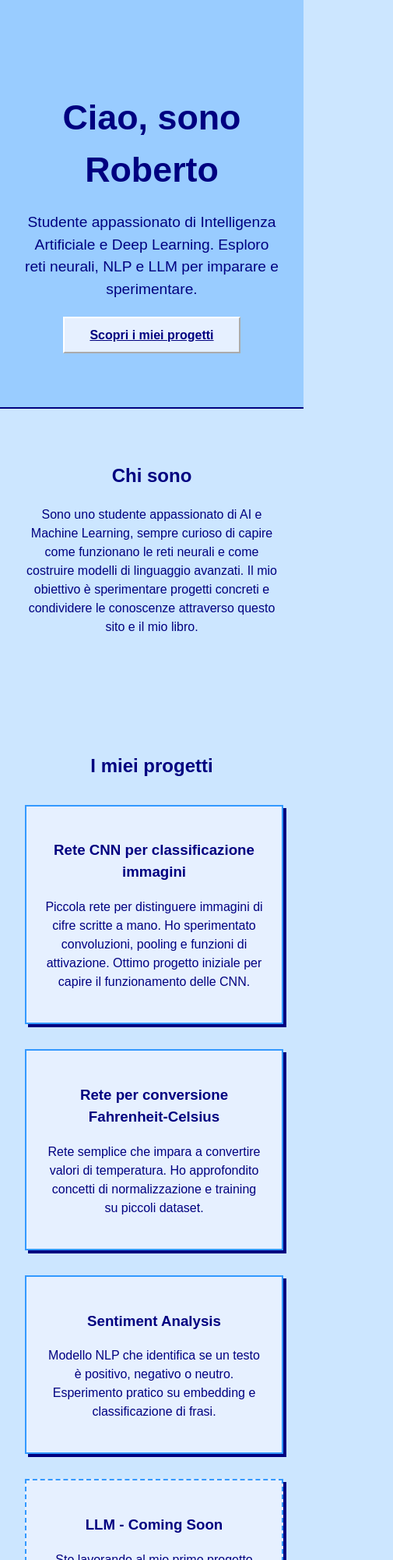
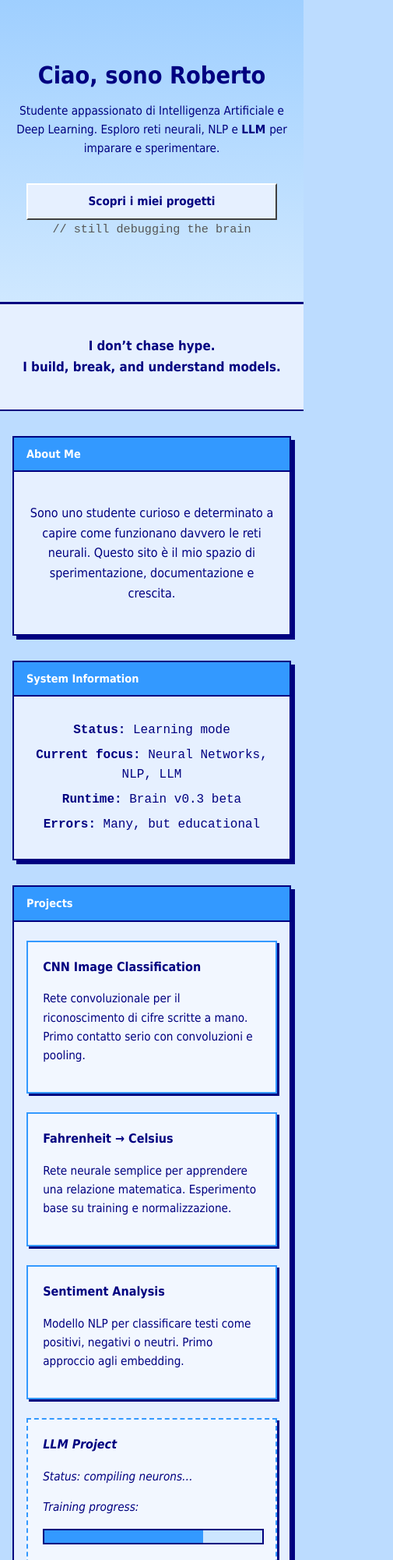
Before and after one commit to robworkhubb/website, a plain HTML site: page index.html in a window 390 px wide. Shown: the top 2000 px of the page at 78% size, 505 px wide, since content can reach past the window. Drawn offline with Linux system fonts and the light colour scheme.

Commit message:
Refactor homepage layout and styles; enhance hero section with tooltip and code comment

```diff
--- a/index.html
+++ b/index.html
@@ -7,70 +7,148 @@
     <link rel="stylesheet" href="style.css">
 </head>
 <body>
-    <!-- Homepage -->
-    <section id="home" class="hero">
-        <div class="hero-content">
+
+    <!-- HERO -->
+    <section class="hero">
         <h1>Ciao, sono Roberto</h1>
-            <p>Studente appassionato di Intelligenza Artificiale e Deep Learning. Esploro reti neurali, NLP e LLM per imparare e sperimentare.</p>
+        <p>
+            Studente appassionato di Intelligenza Artificiale e Deep Learning.
+            Esploro reti neurali, NLP e <span class="tooltip">LLM
+                <span class="tooltip-text">
+                    Large Language Model. Still trying to tame it.
+                </span>
+            </span>
+            per imparare e sperimentare.
+        </p>
+
         <a href="#projects" class="fancy-btn">Scopri i miei progetti</a>
+
+        <p class="code-comment">// still debugging the brain</p>
+    </section>
+
+    <!-- MANIFESTO -->
+    <section class="manifesto">
+        <p>
+            I don’t chase hype.<br>
+            I build, break, and understand models.
+        </p>
+    </section>
+
+    <!-- ABOUT -->
+    <section class="window">
+        <div class="window-header">About Me</div>
+        <div class="window-body">
+            <p>
+                Sono uno studente curioso e determinato a capire come funzionano davvero
+                le reti neurali. Questo sito è il mio spazio di sperimentazione,
+                documentazione e crescita.
+            </p>
         </div>
     </section>
 
-    <!-- About Section -->
-    <section id="about">
-        <h2>Chi sono</h2>
-        <p>Sono uno studente appassionato di AI e Machine Learning, sempre curioso di capire come funzionano le reti neurali e come costruire modelli di linguaggio avanzati. Il mio obiettivo è sperimentare progetti concreti e condividere le conoscenze attraverso questo sito e il mio libro.</p>
+    <!-- SYSTEM INFO -->
+    <section class="window">
+        <div class="window-header">System Information</div>
+        <div class="window-body system-info">
+            <p><strong>Status:</strong> Learning mode</p>
+            <p><strong>Current focus:</strong> Neural Networks, NLP, LLM</p>
+            <p><strong>Runtime:</strong> Brain v0.3 beta</p>
+            <p><strong>Errors:</strong> Many, but educational</p>
+        </div>
     </section>
 
-    <!-- Sezione Progetti -->
-    <section id="projects">
-        <h2>I miei progetti</h2>
+    <!-- PROJECTS -->
+    <section id="projects" class="window">
+        <div class="window-header">Projects</div>
+        <div class="window-body">
             <div class="projects-container">
+
                 <div class="project-card">
-                <h3>Rete CNN per classificazione immagini</h3>
-                <p>Piccola rete per distinguere immagini di cifre scritte a mano. Ho sperimentato convoluzioni, pooling e funzioni di attivazione. Ottimo progetto iniziale per capire il funzionamento delle CNN.</p>
+                    <h3>CNN Image Classification</h3>
+                    <p>
+                        Rete convoluzionale per il riconoscimento di cifre scritte a mano.
+                        Primo contatto serio con convoluzioni e pooling.
+                    </p>
                 </div>
+
                 <div class="project-card">
-                <h3>Rete per conversione Fahrenheit-Celsius</h3>
-                <p>Rete semplice che impara a convertire valori di temperatura. Ho approfondito concetti di normalizzazione e training su piccoli dataset.</p>
+                    <h3>Fahrenheit → Celsius</h3>
+                    <p>
+                        Rete neurale semplice per apprendere una relazione matematica.
+                        Esperimento base su training e normalizzazione.
+                    </p>
                 </div>
+
                 <div class="project-card">
                     <h3>Sentiment Analysis</h3>
-                <p>Modello NLP che identifica se un testo è positivo, negativo o neutro. Esperimento pratico su embedding e classificazione di frasi.</p>
+                    <p>
+                        Modello NLP per classificare testi come positivi, negativi o neutri.
+                        Primo approccio agli embedding.
+                    </p>
                 </div>
+
                 <div class="project-card coming-soon">
-                <h3>LLM - Coming Soon</h3>
-                <p>Sto lavorando al mio primo progetto LLM personale. Resta aggiornato per vedere il progresso!</p>
+                    <h3>LLM Project</h3>
+                    <p>Status: compiling neurons…</p>
+                    <p>Training progress:</p>
+
+                    <div class="progress-bar">
+                        <div class="progress"></div>
+                    </div>
+
+                    <p class="eta">ETA: unknown, learning in progress</p>
+                </div>
+
             </div>
         </div>
     </section>
 
-    <!-- Sezione Libro -->
-    <section id="book">
-        <h2>Il mio libro</h2>
-        <div class="book-card">
-            <img src="cover.svg" alt="Copertina libro">
-            <p>Un viaggio pratico nel mondo dell’Intelligenza Artificiale: dalle prime reti neurali ai progetti più complessi, con esempi reali e spiegazioni semplici per chi vuole imparare e sperimentare nel deep learning.
-            <br>PS: Non è un libro finito e tantomeno un libro approfondito, sono solo appunti.</p>
-            <a href="From Neurons to LLM.pdf" download class="fancy-btn">Scaricalo in PDF</a>
+    <!-- CHANGELOG -->
+    <section class="window">
+        <div class="window-header">Changelog</div>
+        <div class="window-body changelog">
+            <ul>
+                <li><strong>v0.1</strong> First neural network experiments</li>
+                <li><strong>v0.2</strong> CNN for image classification</li>
+                <li><strong>v0.3</strong> Sentiment Analysis added</li>
+                <li><strong>v0.4</strong> Book draft published</li>
+                <li><strong>v0.5</strong> LLM project in progress</li>
+            </ul>
         </div>
     </section>
 
-    <!-- Footer -->
+    <!-- BOOK -->
+    <section class="window">
+        <div class="window-header">From Neurons to LLM</div>
+        <div class="window-body book-card">
+            <img src="cover.svg" alt="Copertina libro">
+            <p>
+                Un viaggio pratico nel mondo dell’Intelligenza Artificiale:
+                dalle prime reti neurali ai modelli di linguaggio.
+                <br><br>
+                Nota: non è un libro completo, ma una raccolta di appunti,
+                esperimenti e riflessioni.
+            </p>
+
+            <a href="From Neurons to LLM.pdf" download class="fancy-btn">
+                Scaricalo in PDF
+            </a>
+        </div>
+    </section>
+
+    <!-- STATUS BAR -->
+    <div class="status-bar">
+        <span>Status: Learning…</span>
+        <span>CPU: Human | GPU: None | RAM: Coffee dependent</span>
+    </div>
+
+    <!-- FOOTER -->
     <footer>
-        <p>&copy; 2025 Roberto. <a href="https://github.com/robworkhubb">GitHub</a>
+        <p>
+            © 2025 Roberto ·
+            <a href="https://github.com/robworkhubb" target="_blank">GitHub</a>
+        </p>
     </footer>
 
-    <script>
-        // Scorrimento fluido
-        const links = document.querySelectorAll('nav ul li a');
-        for(const link of links){
-            link.addEventListener('click', function(e){
-                e.preventDefault();
-                const target = document.querySelector(this.getAttribute('href'));
-                target.scrollIntoView({ behavior: 'smooth' });
-            });
-        }
-    </script>
 </body>
 </html>
--- a/style.css
+++ b/style.css
@@ -1,124 +1,211 @@
 body {
-    font-family: Arial, Helvetica, sans-serif;
-    background-color: #cce6ff; /* azzurro chiaro */
-    color: #000080; /* blu scuro */
+    font-family: Tahoma, Arial, Helvetica, sans-serif;
+    background-color: #bcdcff;
+    color: #000080;
     margin: 0;
-    line-height: 1.5;
+    line-height: 1.6;
+
 }
 
-/* Navbar */
-header {
-    background-color: #3399ff;
-    padding: 1rem 2rem;
+/* HERO */
+.hero {
+    background: linear-gradient(#9fcfff, #cfe8ff);
+    padding: 5rem 2rem;
+    text-align: center;
+    border-bottom: 3px solid #000080;
+}
+
+.hero h1 {
+    font-size: 3rem;
+    margin-bottom: 0.5rem;
+}
+
+.hero p {
+    max-width: 700px;
+    margin: 0 auto 2rem;
+    font-size: 1.15rem;
+}
+
+/* BUTTON XP */
+.fancy-btn {
+    padding: 0.7rem 2rem;
+    font-weight: bold;
+    color: #000080;
+    background-color: #e6f0ff;
+    border-top: 2px solid #ffffff;
+    border-left: 2px solid #ffffff;
+    border-right: 2px solid #404040;
+    border-bottom: 2px solid #404040;
+    text-decoration: none;
+    cursor: pointer;
+    display: inline-block;
+}
+
+.fancy-btn:hover {
+    background-color: #d6e8ff;
+}
+
+.fancy-btn:active {
+    border-top: 2px solid #404040;
+    border-left: 2px solid #404040;
+    border-right: 2px solid #ffffff;
+    border-bottom: 2px solid #ffffff;
+}
+
+/* MANIFESTO */
+.manifesto {
+    background-color: #e6f0ff;
+    text-align: center;
+    padding: 2rem;
     border-bottom: 2px solid #000080;
 }
 
-/* Hero Section */
-.hero {
-    background-color: #99ccff;
-    padding: 5rem 2rem;
-    text-align: center;
+.manifesto p {
+    font-size: 1.2rem;
+    font-weight: bold;
+}
+
+/* WINDOWS */
+.window {
+    max-width: 1100px;
+    margin: 4rem auto;
+    border: 2px solid #000080;
+    background-color: #e6f0ff;
+    box-shadow: 5px 5px 0 #000080;
+}
+
+.window-header {
+    background-color: #3399ff;
+    color: white;
+    padding: 0.6rem 1rem;
+    font-weight: bold;
     border-bottom: 2px solid #000080;
 }
 
-.hero h1 {
-    font-size: 2.8rem;
-    margin-bottom: 1rem;
-}
-
-.hero p {
-    font-size: 1.2rem;
-    margin-bottom: 2rem;
-}
-
-.fancy-btn {
-    padding: 0.8rem 2rem;
-    font-family: Arial, Helvetica, sans-serif;
-    font-weight: bold;
-    font-size: 1rem;
-    color: #000080;
-    background-color: #e6f0ff;
-    border: 2px outset #ffffff;
-    border-radius: 0;
-    cursor: pointer;
-    transition: all 0.2s;
-}
-
-.fancy-btn:hover {
-    border-style: inset;
-}
-
-/* About Section */
-section#about {
-    padding: 3rem 2rem;
-    text-align: center;
-    background-color: #cce6ff;
-}
-
-/* Projects */
-section#projects {
-    padding: 4rem 2rem;
+.window-body {
+    padding: 2rem;
     text-align: center;
 }
 
+/* SYSTEM INFO */
+.system-info p {
+    font-family: "Courier New", monospace;
+    margin: 0.4rem 0;
+}
+
+/* PROJECTS */
 .projects-container {
     display: flex;
     flex-wrap: wrap;
     justify-content: center;
     gap: 2rem;
-    margin-top: 2rem;
 }
 
 .project-card {
-    background-color: #e6f0ff;
-    padding: 1.5rem;
-    width: 280px;
+    width: 260px;
+    background-color: #f2f7ff;
     border: 2px solid #3399ff;
-    box-shadow: 4px 4px 0px #000080;
-    transition: transform 0.2s;
+    padding: 1.2rem;
+    box-shadow: 3px 3px 0 #000080;
+    text-align: left;
 }
 
-.project-card:hover {
-    transform: translate(-2px, -2px);
+.project-card h3 {
+    margin-top: 0;
+    font-size: 1.05rem;
 }
 
 .project-card.coming-soon {
-    border: 2px dashed #3399ff;
+    border-style: dashed;
+    font-style: italic;
 }
 
-/* Book Section */
-section#book {
-    padding: 4rem 2rem;
-    text-align: center;
+/* PROGRESS BAR */
+.progress-bar {
+    width: 100%;
+    height: 16px;
+    border: 2px solid #000080;
     background-color: #cce6ff;
 }
 
-.book-card {
-    background-color: #e6f0ff;
-    padding: 2rem;
-    max-width: 500px;
-    margin: 2rem auto;
-    border: 2px solid #3399ff;
-    box-shadow: 4px 4px 0px #000080;
+.progress {
+    width: 73%;
+    height: 100%;
+    background-color: #3399ff;
 }
 
+.eta {
+    font-size: 0.85rem;
+}
+
+/* CHANGELOG */
+.changelog ul {
+    list-style: square;
+    text-align: left;
+    max-width: 400px;
+    margin: 0 auto;
+    font-family: "Courier New", monospace;
+}
+
+/* BOOK */
 .book-card img {
     width: 100%;
     border: 2px solid #3399ff;
     margin-bottom: 1rem;
 }
 
-/* Footer */
+/* TOOLTIP */
+.tooltip {
+    position: relative;
+    font-weight: bold;
+    cursor: help;
+}
+
+.tooltip-text {
+    visibility: hidden;
+    position: absolute;
+    background-color: #ffffcc;
+    border: 1px solid #000080;
+    padding: 0.4rem;
+    width: 220px;
+    top: 120%;
+    left: 0;
+    font-size: 0.8rem;
+}
+
+.tooltip:hover .tooltip-text {
+    visibility: visible;
+}
+
+/* STATUS BAR */
+.status-bar {
+    display: flex;
+    justify-content: space-between;
+    background-color: #d6e8ff;
+    border-top: 2px solid #000080;
+    padding: 0.4rem 1rem;
+    font-family: "Courier New", monospace;
+    font-size: 0.85rem;
+}
+
+/* CODE COMMENT */
+.code-comment {
+    font-family: "Courier New", monospace;
+    color: #555;
+}
+
+/* FOOTER */
 footer {
     background-color: #3399ff;
-    color: #ffffff;
+    color: white;
     text-align: center;
     padding: 1rem;
     border-top: 2px solid #000080;
 }
 
 footer a {
-    color: #ffffff;
+    color: white;
+    font-weight: bold;
     text-decoration: none;
 }
 
@@ -126,14 +213,126 @@ footer a:hover {
     text-decoration: underline;
 }
 
-/* Responsive */
-@media(max-width: 768px) {
-    nav ul {
-        flex-direction: column;
-        gap: 1rem;
+/* RESPONSIVE */
+@media (max-width: 768px) {
+
+    body {
+
+        font-size: 16px;
     }
+
+    /* HERO */
+    .hero {
+        padding: 3rem 1.2rem;
+    }
+
+    .hero h1 {
+        font-size: 2.2rem;
+    }
+
+    .hero p {
+        font-size: 1rem;
+    }
+
+    /* BUTTON */
+    .fancy-btn {
+        width: 100%;
+        max-width: 280px;
+        text-align: center;
+    }
+
+    /* WINDOWS */
+    .window {
+        margin: 2rem 1rem;
+    }
+
+    .window-body {
+        padding: 1.5rem 1rem;
+    }
+
+    .window-header {
+        font-size: 0.95rem;
+    }
+
+    /* MANIFESTO */
+    .manifesto {
+        padding: 1.5rem 1rem;
+    }
+
+    .manifesto p {
+        font-size: 1.05rem;
+    }
+
+    /* PROJECTS */
     .projects-container {
         flex-direction: column;
-        align-items: center;
+        gap: 1.5rem;
+    }
+
+    .project-card {
+        width: 100%;
+        max-width: 100%;
+        box-sizing: border-box;
+    }
+
+    .project-card h3 {
+        font-size: 1rem;
+    }
+
+    .project-card p {
+        font-size: 0.95rem;
+    }
+
+    /* BOOK */
+    .book-card img {
+        max-width: 100%;
+        height: auto;
+    }
+
+    /* CHANGELOG */
+    .changelog ul {
+        font-size: 0.9rem;
+        padding-left: 1rem;
+    }
+
+    /* TOOLTIP FIX MOBILE */
+    .tooltip-text {
+        width: 180px;
+        font-size: 0.75rem;
+    }
+
+    /* STATUS BAR */
+    .status-bar {
+        flex-direction: column;
+        gap: 0.2rem;
+        font-size: 0.75rem;
+        text-align: center;
+    }
+
+    /* FOOTER */
+    footer {
+        font-size: 0.85rem;
+        padding: 0.8rem;
     }
 }
+
+/* EXTRA SMALL DEVICES */
+@media (max-width: 420px) {
+
+    .hero h1 {
+        font-size: 1.9rem;
+    }
+
+    .hero p {
+        font-size: 0.95rem;
+    }
+
+    .fancy-btn {
+        font-size: 0.95rem;
+        padding: 0.6rem 1.2rem;
+    }
+
+    .window-header {
+        font-size: 0.9rem;
+    }
+}
```
Lines whose indentation alone changed are shown as unchanged.
